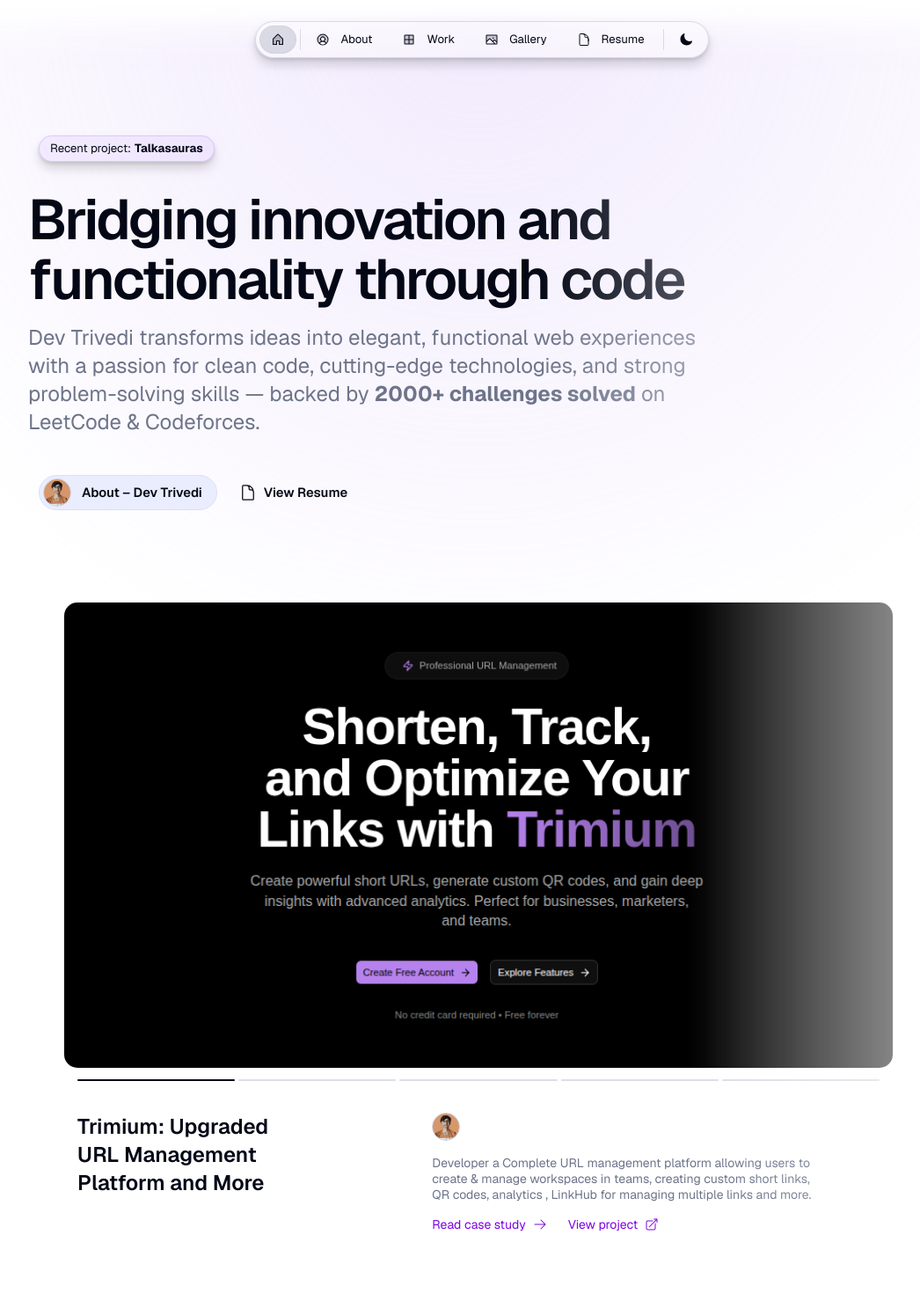
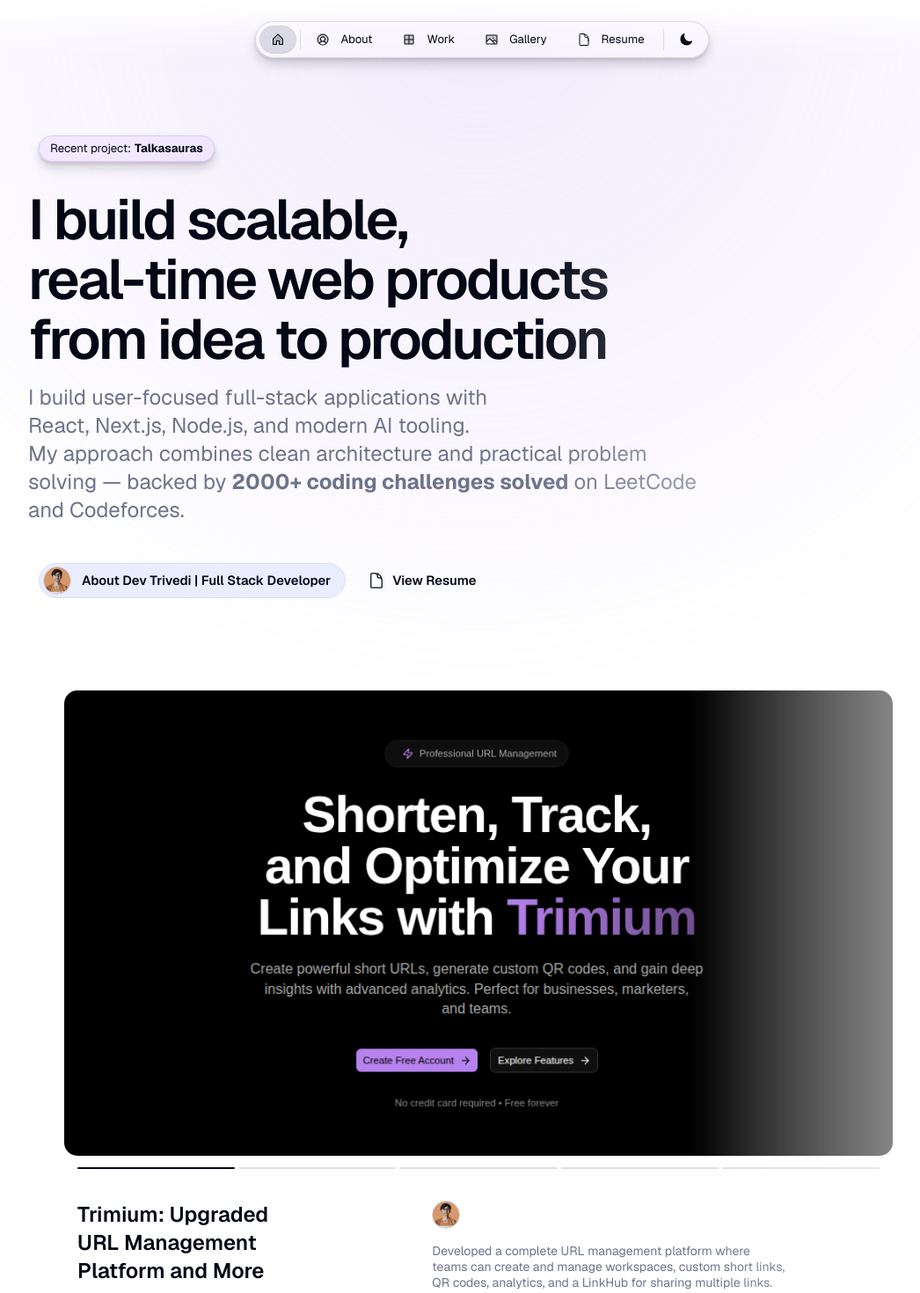
Before and after one commit to IamDevTrivedi/Dev_Trivedi_Portfolio, a Next.js app: page / in a window 1280 px wide. Shown: the top 1470 px of the page at 88% size, without its empty margins (96-1142 px from the left). Built offline with nearby package versions, Linux system fonts and the light colour scheme.

Commit message:
update: content

```diff
--- a/src/app/resources/content.js
+++ b/src/app/resources/content.js
@@ -55,8 +55,8 @@
   path: "/",
   image: "/images/og/home.jpg",
   label: "Home",
-  title: `${person.name} Portfolio | ${person.role}`,
-  description: `Dev Trivedi portfolio featuring full stack projects, technical achievements, and resume highlights.`,
+  title: `${person.name} | Full Stack Developer Portfolio`,
+  description: `Explore my portfolio and resume featuring full stack projects, real-time systems, and 2000+ coding challenges solved.`,
   keywords: [
     "Dev Trivedi portfolio",
     "Dev Trivedi resume",
@@ -64,7 +64,7 @@
     "Next.js developer portfolio",
     "React Node.js portfolio",
   ],
-  headline: <>Bridging innovation and functionality through code</>,
+  headline: <>I build scalable,<br/> real-time web products from idea to production</>,
   featured: {
     display: true,
     title: (
@@ -76,10 +76,11 @@
   },
   subline: (
     <>
-      Dev Trivedi transforms ideas into elegant, functional web experiences
-      <br /> with a passion for clean code, cutting-edge technologies, and
-      strong problem-solving skills — backed by{" "}
-      <strong>2000+ challenges solved</strong> on LeetCode & Codeforces.
+      I build user-focused full-stack applications with React, Next.js,
+      Node.js, and modern AI tooling.
+      <br /> My approach combines clean architecture and practical problem
+      solving — backed by <strong>2000+ coding challenges solved</strong> on
+      LeetCode and Codeforces.
     </>
   ),
 };
@@ -87,8 +88,8 @@
 const about = {
   path: "/about",
   label: "About",
-  title: `About – ${person.name}`,
-  description: `Meet ${person.name}, ${person.role} from ${person.location}`,
+  title: `About ${person.name} | Full Stack Developer`,
+  description: `I am ${person.name}, a ${person.role} specializing in real-time collaborative web apps and scalable backend systems.`,
   tableOfContent: {
     display: true,
     subItems: true,
@@ -102,15 +103,16 @@
   },
   intro: {
     display: true,
-    title: "Introduction",
+    title: "About Me",
     description: (
       <>
-        Dev is a software developer with understanding in building real-time
-        collaborative platforms and intuitive web applications. His work
+        I am a software developer with expertise in building real-time
+        collaborative platforms and intuitive web applications. My work
         combines technical innovation with user-focused design to create
         seamless digital experiences that solve practical problems. With over
-        1600+ problems solved on LeetCode and Codeforces, he brings strong
-        algorithmic thinking and deep problem-solving skills to every project.
+        2000+ coding challenges solved on LeetCode and Codeforces, I bring
+        strong algorithmic thinking and deep problem-solving skills to every
+        project.
       </>
     ),
   },
@@ -162,14 +164,14 @@
   },
   studies: {
     display: true, // set to false to hide this section
-    title: "Studies",
+    title: "Education",
     institutions: [
       {
         name: "Dhirubhai Ambani University",
         description: (
           <>
             B.Tech in Information & Communication Technology with
-            <strong> 8.72/10 GPA</strong>.
+            <strong> 8.58/10 GPA</strong>.
           </>
         ),
       },
@@ -187,15 +189,15 @@
 
   technical: {
     display: true, // set to false to hide this section
-    title: "Skills & Expertise",
+    title: "Technical Skills",
     skills: [
       {
         title: "Full Stack Development",
         description: (
           <>
-            Proficient in <strong>React</strong>, <strong>Node.js</strong>,
-            MongoDB, and <strong>Socket.IO</strong> for building modern web
-            applications and real-time collaborative tools.
+            I build modern web applications and real-time collaborative tools
+            using <strong>React</strong>, <strong>Node.js</strong>, MongoDB,
+            and <strong>Socket.IO</strong>.
           </>
         ),
         images: [
@@ -229,10 +231,10 @@
         title: "Problem Solving",
         description: (
           <>
-            LeetCode profile with <strong>1819 rating(max)</strong> and over{" "}
-            <strong>1150 problems</strong> solved, showcasing strong algorithm
-            design and data structure skills. Solved over{" "}
-            <strong>1600+ problems</strong> across various platforms.
+            My LeetCode profile has an <strong>1819 peak rating</strong> and
+            over <strong>1600 problems</strong> solved, reflecting strong
+            algorithm and data structure skills. I have solved over{" "}
+            <strong>2000+ challenges</strong> across coding platforms.
             <ul style={{ marginTop: 10 }}>
               <li>
                 <SmartLink href="https://leetcode.com/u/MysteriousMortal/">
@@ -281,7 +283,7 @@
   path: "/blog",
   label: "Blog",
   title: "Writing about design and tech...",
-  description: `Read what ${person.name} has been up to recently`,
+  description: `Read what I have been building and learning recently`,
   // Create new blog posts by adding a new .mdx file to app/blog/posts
   // All posts will be listed on the /blog route
 };
@@ -290,7 +292,7 @@
   path: "/work",
   label: "Work",
   title: `Projects – ${person.name}`,
-  description: `Design and dev projects by ${person.name}`,
+  description: `Explore full-stack projects I built, from real-time collaboration tools to AI-powered applications.`,
   // Create new project pages by adding a new .mdx file to app/blog/posts
   // All projects will be listed on the /home and /work routes
 };
@@ -298,8 +300,8 @@
 const resume = {
   path: "/resume",
   label: "Resume",
-  title: `${person.name} Resume | Full Stack Developer Portfolio`,
-  description: `Dev Trivedi resume with technical skills, project experience, coding achievements, and downloadable PDF.`,
+  title: `${person.name} Resume - Full Stack Developer`,
+  description: `Download my resume covering full-stack skills, project experience, and 2000+ coding challenges solved.`,
   keywords: [
     "Dev Trivedi resume",
     "Dev Trivedi CV",
@@ -313,7 +315,7 @@
   path: "/gallery",
   label: "Gallery",
   title: `Photo gallery – ${person.name}`,
-  description: `A photo collection by ${person.name}`,
+  description: `A photo collection of my projects, coding milestones, and personal highlights`,
   images: [
     {
       src: "/images/myImages/profiles/leetcode.png",
--- a/src/app/work/projects/trimium-upgraded-url-management-platfrom-and-more.mdx
+++ b/src/app/work/projects/trimium-upgraded-url-management-platfrom-and-more.mdx
@@ -1,7 +1,7 @@
 ---
 title: "Trimium: Upgraded URL Management Platform and More"
 publishedAt: "2026-01-28"
-summary: "Developer a Complete URL management platform allowing users to create & manage workspaces in teams, creating custom short links, QR codes, analytics , LinkHub for managing multiple links and more."
+summary: "Developed a complete URL management platform where teams can create and manage workspaces, custom short links, QR codes, analytics, and a LinkHub for sharing multiple links."
 images:
   - "/images/myImages/projects/trimium/cover-01.png"
   - "/images/myImages/projects/trimium/cover-02.png"
```
